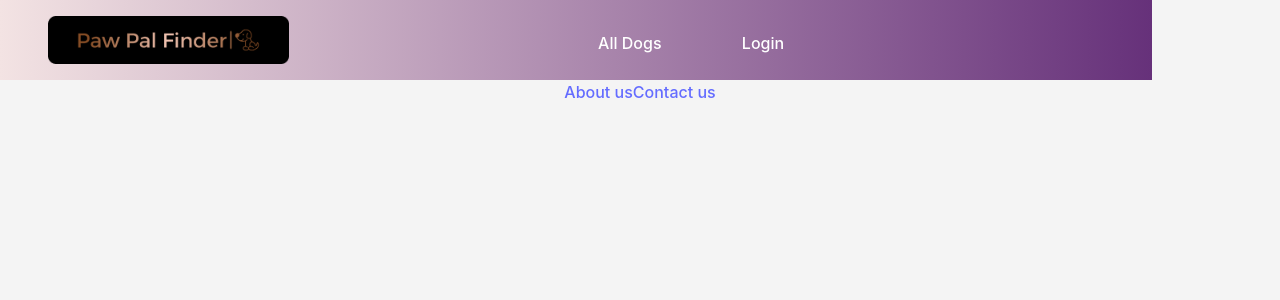
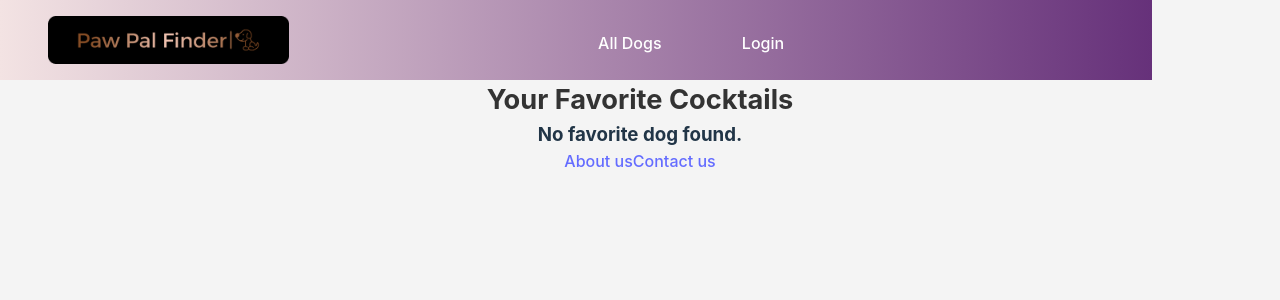
Before and after one commit to SaraVahidinovin/paw-pal-finder, a React (Vite) app: page /favorites in a window 1280 px wide. Shown: the top 300 px of the page. Built offline with nearby package versions, Linux system fonts and the light colour scheme.

Commit message:
Render favorites

```diff
--- a/src/pages/FavoritesPage.tsx
+++ b/src/pages/FavoritesPage.tsx
@@ -1,13 +1,44 @@
+import { useContext } from "react"
+import GlobalStateContext from "../context/GlobalStateContext"
+import ProductCard from "../components/ProductCard";
+import { Dog } from "../types";
 import { useNavigate } from 'react-router-dom';
 
 export default function FavoritesPage() {
 
-    // Hook to handle navigation
+    // Retrieve the favorites array from the global context
+    const { favorites } = useContext(GlobalStateContext);
+
+    // Hook to programmatically navigate between routes
     const navigate = useNavigate();
 
+    // Function to handle clicking on a card
+    const handleCocktailClick = (dog: Dog) => {
+        // Navigate to the details page using the dog's chipNumber
+        navigate(`/dog/${favorites.chipNumber}`);
+    };
+
     return (
-        <>
-        </>
-
+        <section className="main-content-container">
+            <h2>Your Favorite Cocktails</h2>
+            <section className="card-container">
+                {/* Check if there are any favorite dogs */}
+                {favorites.length > 0 ?
+                    // If there are favorites, map over the array and display each as a ProductCard component
+                    (favorites.map((dog, index) => (
+                        <section key={index} className="favorite-item" onClick={() => handleCocktailClick(dog)} style={{ cursor: 'pointer' }}>
+                            <ProductCard dog={dog} />
+                        </section>
+                    ))
+                    ) : (
+                        // If no favorites are found, display a message to the user
+                        <section className="not-found-container">
+                        <h3>No favorite dog found.
+                        </h3>
+                        </section>
+                    )
+                }
+            </section>
+        </section>
     )
 }
```
